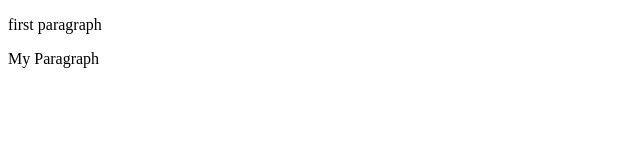
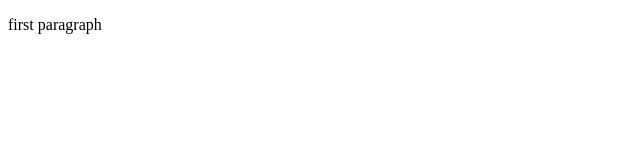
Before and after one commit to Brian-Korir/Javascript, a plain HTML site: page Index.html in a window 1280 px wide. Shown: the full height of the page, 0-640 px from the left. Drawn offline with Linux system fonts and the light colour scheme.

Commit message:
Update Index.html

```diff
--- a/Index.html
+++ b/Index.html
@@ -7,10 +7,10 @@
     <title>Javascript Lessons</title>
 </head>
     <p id="demo">
-        <p class="Paragraph"> first paragraph</p>
+
 <body>
+    <p class="Paragraph"> first paragraph</p>
 
-    <p>My Paragraph</p>
   <script>
 window.alert("How are you dooing")
       console.log(10)
```
